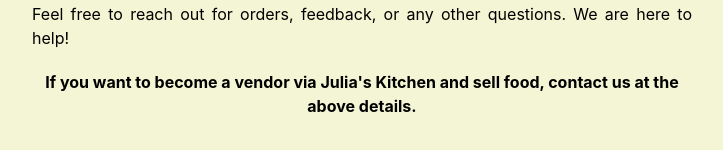
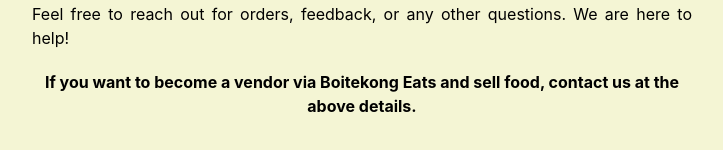
Before and after one commit to Kebalepile/charmis_kitchen, a React (Vite) app in the folder frontend/boitekong_eats/: page / in a window 1280 px wide. Shown: the part 1695-1845 px from the top of the page, without its empty margins (278-1001 px from the left). Built offline with nearby package versions, Linux system fonts and the light colour scheme.

Commit message:
update name

```diff
--- a/frontend/boitekong_eats/src/components/Contact.jsx
+++ b/frontend/boitekong_eats/src/components/Contact.jsx
@@ -39,7 +39,7 @@ export default function Contact () {
         are here to help!
       </p>
       <p className='vendor-inquiry'>
-        If you want to become a vendor via Julia's Kitchen and sell food,
+        If you want to become a vendor via Boitekong Eats and sell food,
         contact us at the above details.
       </p>
     </section>
```
